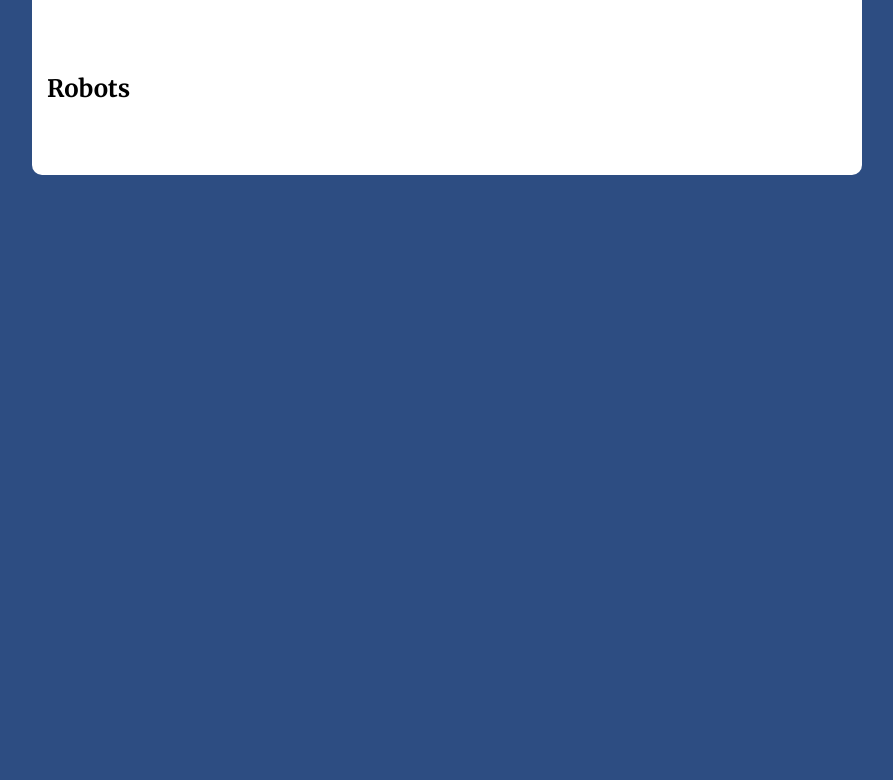
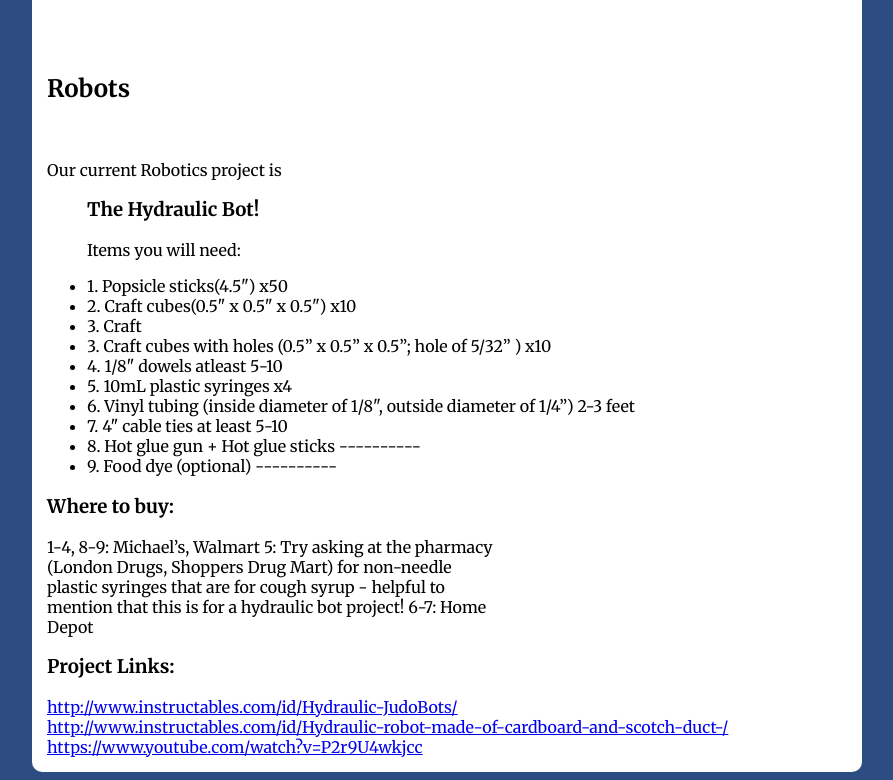
Before and after one commit to svenweb/HandsWorth-Robotics-Club-Site, a plain HTML site: page HandsworthRobotics/INDEX(homepage)/pj.html in a window 1280 px wide. Shown: the part 386-1166 px from the top of the page, without its empty margins (193-1086 px from the left). Before the commit the page ends 800 px from the top, so only its background shows below. Drawn offline with Linux system fonts and the light colour scheme.

Commit message:
Adding the hyrdraulic bots project

```diff
--- a/HandsworthRobotics/INDEX(homepage)/pj.html
+++ b/HandsworthRobotics/INDEX(homepage)/pj.html
@@ -54,8 +54,39 @@
 <br>
 <h2 id="robots">Robots</h2>
 <br>
-<p></p>
+<p>Our current Robotics project is</p>
+<ul>
+
+  <h3>The Hydraulic Bot!</h3>
+  <p>Items you will need:</p>
+  <li>1. Popsicle sticks(4.5") x50</li>
+  <li>2. Craft cubes(0.5" x 0.5" x 0.5") x10</li>
+  <li>3. Craft</li>
+  <li>3. Craft cubes with holes (0.5” x 0.5” x 0.5”; hole of 5/32” ) x10</li>
+  <li>4. 1/8" dowels atleast 5-10</li>
+  <li>5. 10mL plastic syringes x4</li>
+  <li>6. Vinyl tubing (inside diameter of 1/8", outside diameter of 1/4”)       2-3 feet</li>
+  <li>7. 4" cable ties                        at least 5-10</li>
+  <li>8. Hot glue gun + Hot glue sticks ----------</li>
+  <li>9. Food dye (optional) ----------</li>
+
+</ul>
+      <h3>Where to buy:</h3>
+      <p style='width:450px;'>1-4, 8-9: Michael’s, Walmart
+5: Try asking at the pharmacy (London Drugs, Shoppers Drug Mart) for non-needle plastic
+syringes that are for cough syrup - helpful to mention that this is for a hydraulic bot project!
+6-7: Home Depot</p>
+
+<h3>Project Links:</h3>
+<a href="http://www.instructables.com/id/Hydraulic-JudoBots/">http://www.instructables.com/id/Hydraulic-JudoBots/</a>
+<br>
+<a href="http://www.instructables.com/id/Hydraulic-robot-made-of-cardboard-and-scotch-duct-/">http://www.instructables.com/id/Hydraulic-robot-made-of-cardboard-and-scotch-duct-/</a>
+<br>
+<a href="https://www.youtube.com/watch?v=P2r9U4wkjcc">https://www.youtube.com/watch?v=P2r9U4wkjcc</a>
+
+
 </div>
+
 
   </body>
 
```
Also changed, not shown: 3 other files.
